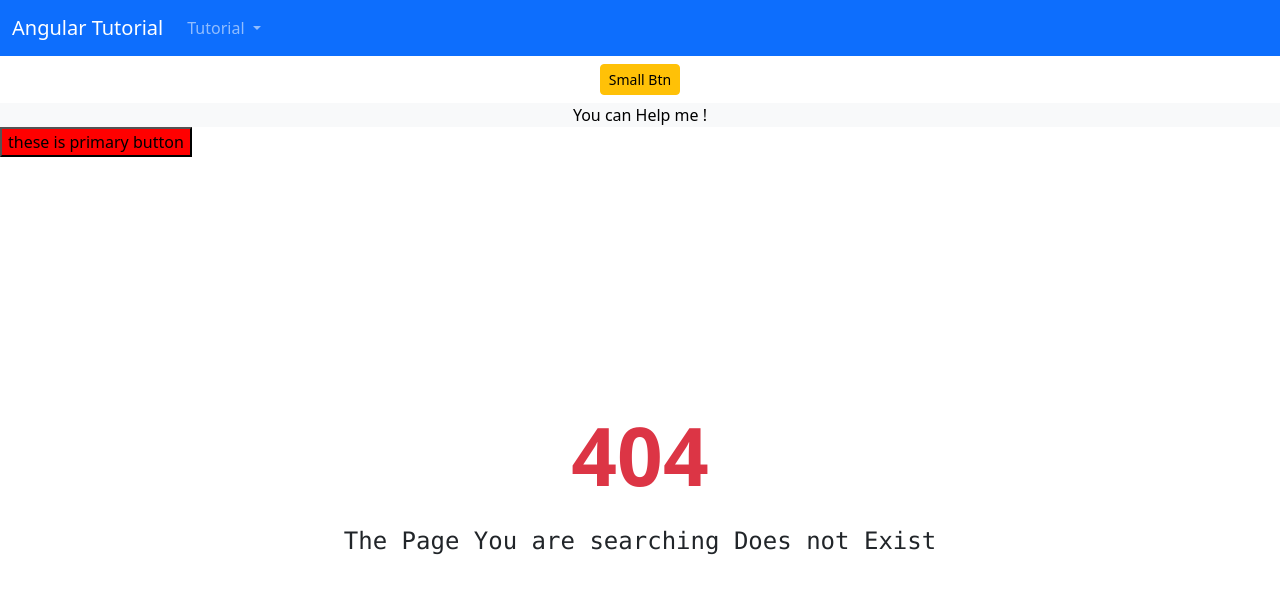
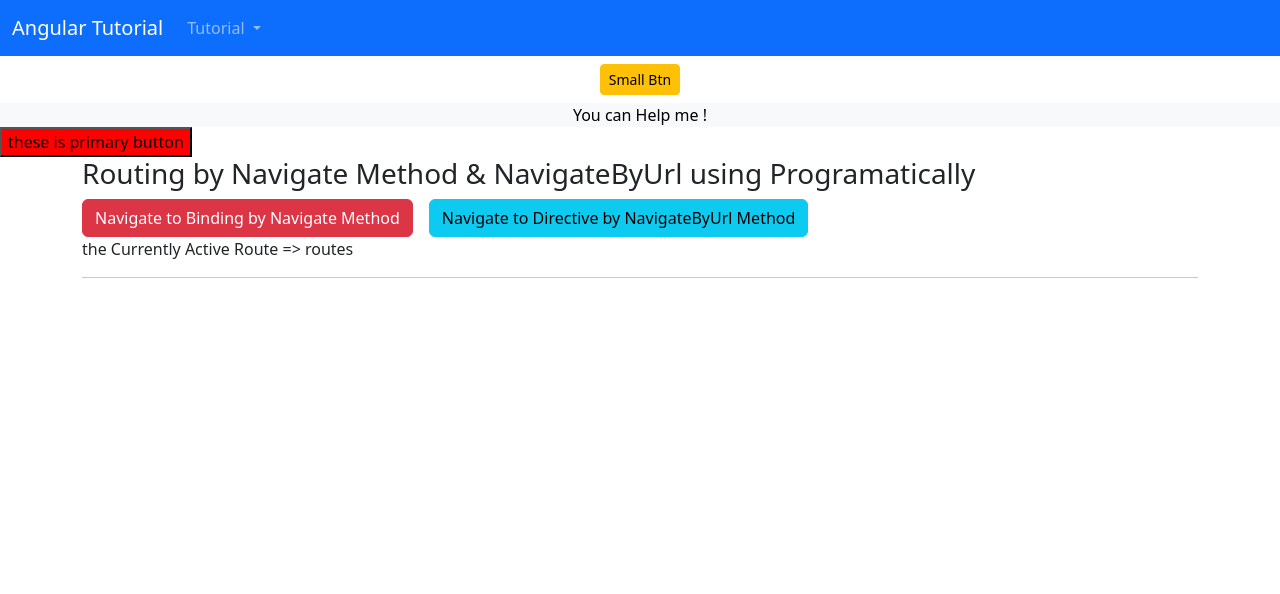
Before and after one commit to PrathameshSystenics/Angular_Tutorial, an Angular app in the folder AngularTut/: page /routes in a window 1280 px wide. Before the commit this address had no page. Shown: the top 594 px of the page. Built offline with nearby package versions, Linux system fonts and the light colour scheme.

Commit message:
Routing Programatically using Navigate Method and NavigateByUrl method

```diff
--- a/AngularTut/src/app/Header/navlinks/navlinks.component.html
+++ b/AngularTut/src/app/Header/navlinks/navlinks.component.html
@@ -40,7 +40,7 @@
           >8. Services & Dependency Injection</a
         >
       </li>
-      <li><a class="dropdown-item" routerLink="/directive">Directives </a></li>
+      <li><a class="dropdown-item" routerLink="/routes" routerLinkActive="bg-warning text-black">9. Routing in Angular</a></li>
       <li><a class="dropdown-item" routerLink="/directive">Directives </a></li>
       <li>
         <hr class="dropdown-divider" />
--- /dev/null
+++ b/AngularTut/src/app/Pages/router-tut/router-tut.component.html
@@ -0,0 +1,17 @@
+<div class="container">
+
+  <h3>
+    Routing by Navigate Method & NavigateByUrl using Programatically
+  </h3>
+  <button class="btn btn-danger me-3" (click)="onBtnNavigate()">
+    Navigate to Binding by Navigate Method
+  </button>
+  <button class="btn btn-info" (click)="onBtnNavigateByUrl()">
+    Navigate to Directive by NavigateByUrl Method
+  </button>
+  <div>
+    the Currently Active Route => {{activatedRoute.snapshot.url}}
+  </div>
+  <hr />
+
+</div>
--- /dev/null
+++ b/AngularTut/src/app/Pages/router-tut/router-tut.component.ts
@@ -0,0 +1,23 @@
+import { Component, OnInit } from '@angular/core';
+import { ActivatedRoute, Router } from '@angular/router';
+
+@Component({
+  selector: 'router-tut',
+  templateUrl: './router-tut.component.html',
+})
+export class RouterTutComponent {
+  public constructor(
+    public activatedRoute: ActivatedRoute,
+    private route: Router
+  ) {}
+
+  onBtnNavigate() {
+    // When clicked navigating to the specified url using navigate method.
+    this.route.navigate(['binding']);
+  }
+
+  onBtnNavigateByUrl() {
+    // when clicked navigate to the specified url using navigate by url method.
+    this.route.navigateByUrl('/directive');
+  }
+}
--- a/AngularTut/src/app/app-routing.module.ts
+++ b/AngularTut/src/app/app-routing.module.ts
@@ -10,6 +10,7 @@ import { HooksComponent } from './Pages/hooks/hooks.component';
 import { ConceptsComponent } from './Pages/concepts/concepts.component';
 import { ServicesdependencyComponent } from './Pages/servicesdependency/servicesdependency.component';
 import { NotfoundComponent } from './Pages/notfound/notfound.component';
+import { RouterTutComponent } from './Pages/router-tut/router-tut.component';
 
 // Defining the routes
 const routes: Routes = [
@@ -24,6 +25,7 @@ const routes: Routes = [
   { path: 'hooks', component: HooksComponent },
   { path: 'concepts', component: ConceptsComponent },
   { path: 'services-dependency', component: ServicesdependencyComponent },
+  { path: 'routes', component: RouterTutComponent },
   { path: '**', component: NotfoundComponent },
 ];
 
--- a/AngularTut/src/app/app.module.ts
+++ b/AngularTut/src/app/app.module.ts
@@ -72,6 +72,8 @@ import { HooksComponent } from './Pages/hooks/hooks.component';
 import { ConceptsComponent } from './Pages/concepts/concepts.component';
 import { ServicesdependencyComponent } from './Pages/servicesdependency/servicesdependency.component';
 import { NotfoundComponent } from './Pages/notfound/notfound.component';
+import { RouterTutComponent } from './Pages/router-tut/router-tut.component';
+import { RouteParamComponent } from './route-param/route-param.component';
 
 // Creating the injection Token with the string
 export const API_URL = new InjectionToken<string>('API_URL');
@@ -146,6 +148,8 @@ export const API_URL = new InjectionToken<string>('API_URL');
     ConceptsComponent,
     ServicesdependencyComponent,
     NotfoundComponent,
+    RouterTutComponent,
+    RouteParamComponent,
   ],
   imports: [
     BrowserModule,
--- /dev/null
+++ b/AngularTut/src/app/route-param/route-param.component.html
@@ -0,0 +1 @@
+<p>route-param works!</p>
--- /dev/null
+++ b/AngularTut/src/app/route-param/route-param.component.ts
@@ -0,0 +1,10 @@
+import { Component } from '@angular/core';
+
+@Component({
+  selector: 'app-route-param',
+  templateUrl: './route-param.component.html',
+  styles: ``
+})
+export class RouteParamComponent {
+
+}
```
